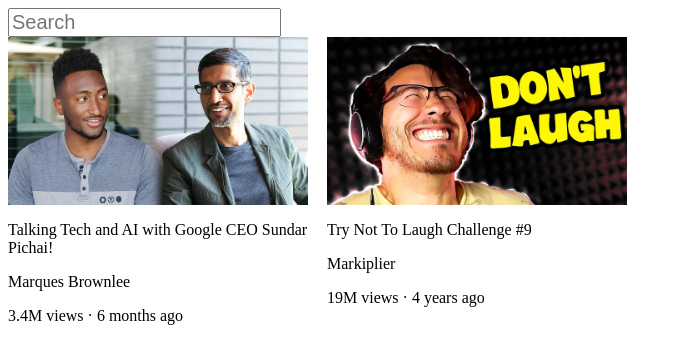
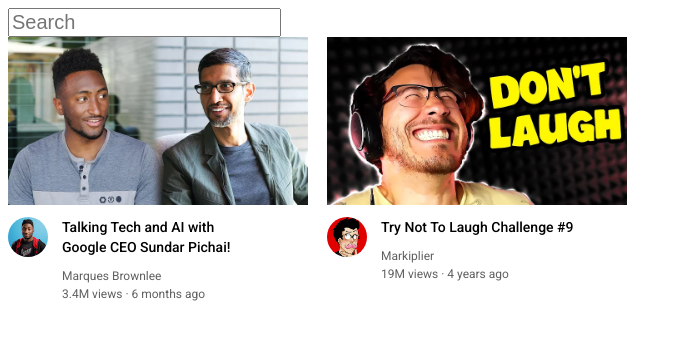
Before and after one commit to oliviachan-dev/youtube-clone, a plain HTML site: page index.html in a window 1280 px wide. Shown: the whole page, without its empty margins (0-682 px from the left). Drawn offline with Linux system fonts and the light colour scheme.

Commit message:
added nested layouts

```diff
--- a/index.html
+++ b/index.html
@@ -3,11 +3,24 @@
     <title>Youtube.com Clone</title>
     <head>
         <link href="styles.css" type="text/css" rel="stylesheet" />
+        <link rel="preconnect" href="https://fonts.googleapis.com">
+        <link rel="preconnect" href="https://fonts.gstatic.com" crossorigin>
+        <link href="https://fonts.googleapis.com/css2?family=Roboto:wght@400;500;700&display=swap" rel="stylesheet">
     </head>
     <body>
         <input class="search-bar" type="text" placeholder="Search">
         <div class="video-preview">
+            <!--Create two divs for vertical layout-->
+            <div class="thumbnail-row">
                 <img class="thumbnail" src="thumbnails/thumbnail-1.webp">
+            </div>
+            <div>
+                <!--Create two divs for horizonal layout, make it inline block-->
+                <!--Profile pic on left, video info on right-->
+                <div class="channel-picture">
+                    <img class="profile-picture" src="channel-pictures/channel-1.jpeg">
+                </div>
+                <div class="video-info">
                     <p class="video-title">
                         Talking Tech and AI with Google CEO Sundar Pichai!
                     </p>
@@ -18,8 +31,16 @@
                         3.4M views &#183; 6 months ago
                     </p>
                 </div>
+            </div>
+        </div>
         <div class="video-preview">
+            <div class="thumbnail-row">
                 <img class="thumbnail" src="thumbnails/thumbnail-2.webp">
+            </div>
+            <div class="channel-picture">
+                <img class="profile-picture" src="channel-pictures/channel-2.jpeg">
+            </div>
+            <div class ="video-info">
                 <p class="video-title">
                 Try Not To Laugh Challenge #9
                 </p>
@@ -29,8 +50,7 @@
                 <p class="video-stats">
                     19M views &#183; 4 years ago
                 </p>
-
             </div>
-
+        </div>
     </body>
 </html>
--- a/styles.css
+++ b/styles.css
@@ -1,3 +1,8 @@
+p {
+    font-family: Roboto, Arial;
+    margin-top: 0;
+    margin-bottom: 0;
+}
 .thumbnail {
     width: 300px;
     display: block;
@@ -7,7 +12,11 @@
     display: block;
 }
 .video-title {
-    width: 300px;
+    margin-top: 0;
+    font-size: 14px;
+    font-weight: 500;
+    line-height: 20px;
+    margin-bottom: 12px;
 }
 .video-preview {
     width: 300px;
@@ -15,3 +24,28 @@
     vertical-align: top;
     margin-right: 15px;
 }
+.channel-picture {
+    display: inline-block;
+    width: 50px;
+    vertical-align: top;
+}
+.video-info {
+    display: inline-block;
+    width: 200px;
+}
+.profile-picture {
+    width: 40px;
+    border-radius: 25px;
+
+}
+.thumbnail-row {
+    margin-bottom: 12px;
+}
+.video-author,
+.video-stats {
+    font-size: 12px;
+    color: rgb(96,96,96);
+}
+.video-author {
+    margin-bottom: 4px;
+}
```
Also changed, not shown: channel-pictures/channel-1.jpeg (added), channel-pictures/channel-2.jpeg (added), thumbnails/thumbnail-3.webp (added). Lines whose indentation alone changed are shown as unchanged.
